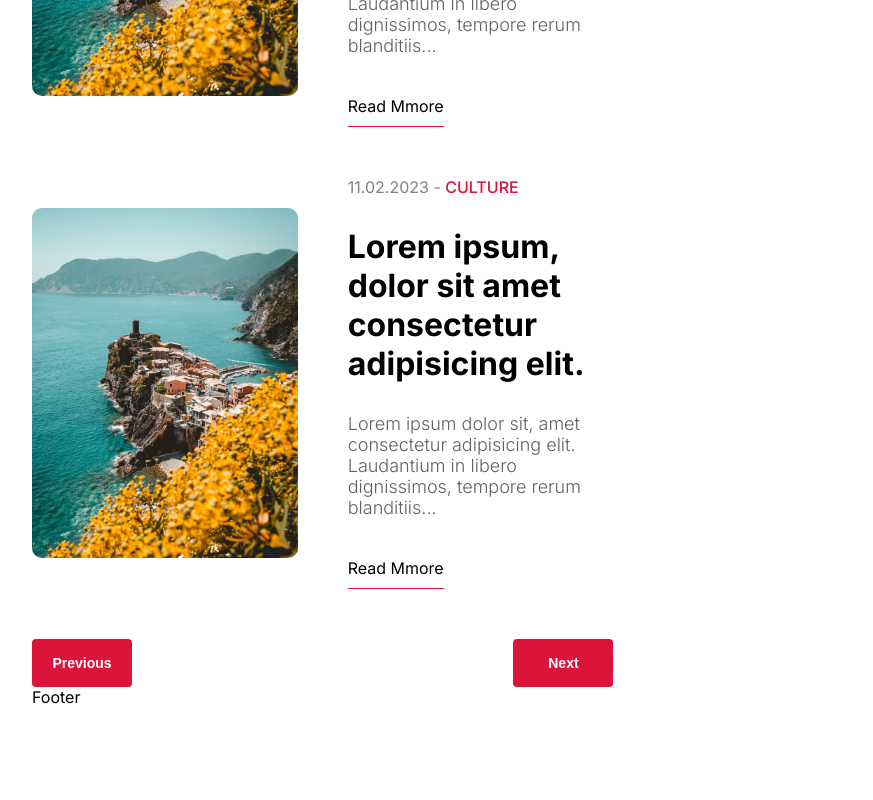
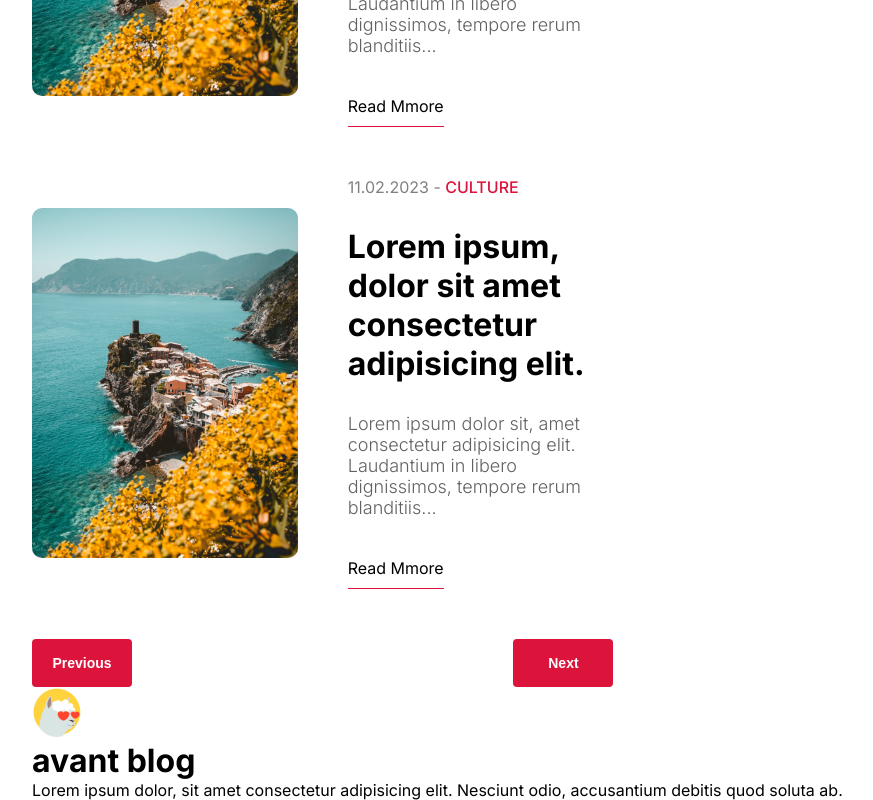
Before and after one commit to avangardewashere/a-next-blog, a Next.js app: page / in a window 1280 px wide. Shown: the part 2580-3380 px from the top of the page, without its empty margins (176-1049 px from the left). Before the commit the page ends 3287 px from the top, so only its background shows below. Built offline with nearby package versions, Linux system fonts and the light colour scheme.

Commit message:
add/footer-structure

```diff
--- a/src/components/footer/footer.jsx
+++ b/src/components/footer/footer.jsx
@@ -1,8 +1,21 @@
 import React from "react";
 import styles from "./index.module.css";
+import Image from "next/image";
 
 const Footer = () => {
-  return <div className={styles.container}>Footer</div>;
+  return (
+    <div className={styles.container}>
+      <div className={styles.info}></div>
+      <div className={styles.logo}>
+        <Image src="/logo.png" alt="avan blog" width={50} height={50} />
+        <h1 className={styles.logoText}>avant blog</h1>
+      </div>
+      <p className={styles.desc}>
+        Lorem ipsum dolor, sit amet consectetur adipisicing elit. Nesciunt odio,
+        accusantium debitis quod soluta ab.
+      </p>
+    </div>
+  );
 };
 
 export default Footer;
```
